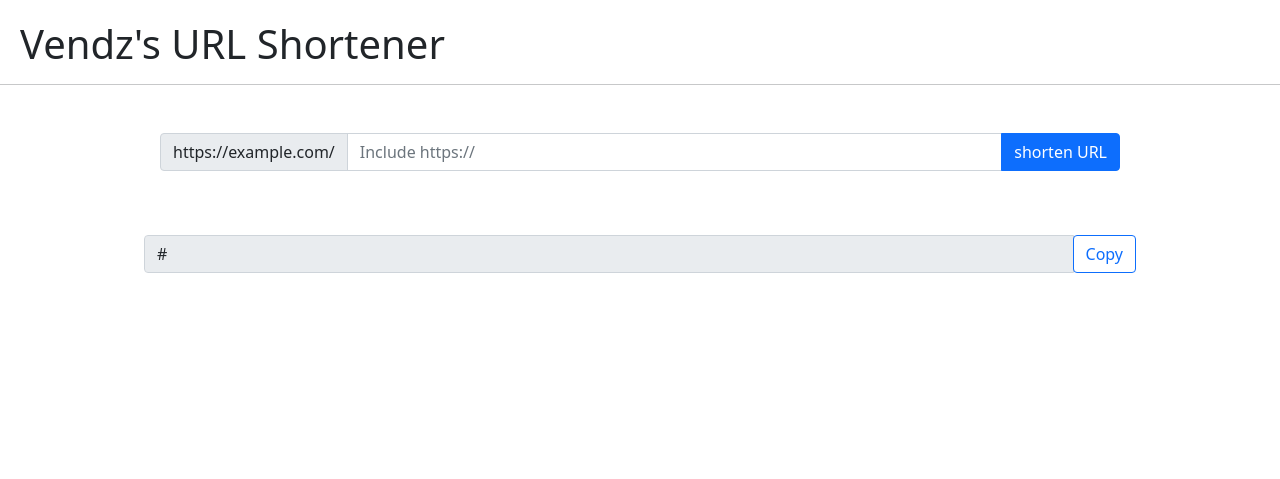
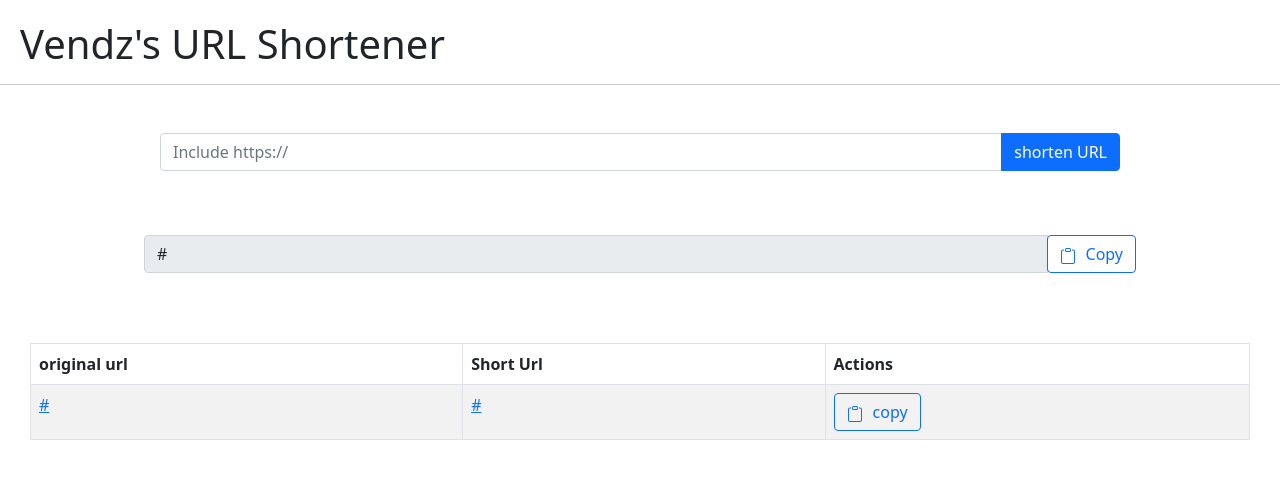
Before and after one commit to vendz/Flask-url-shortner, a Flask app: template shortener/templates/index.html in a window 1280 px wide. Shown: the top 479 px of the page. Run offline with Flask 2, Linux system fonts and the light colour scheme; the template is opened without the code that fills it: most values are stand-ins (such as "Sample title", 1, 10 or a date in 2020).

Commit message:
adding all url table

```diff
--- /dev/null
+++ b/requirements.txt
@@ -0,0 +1,3 @@
+Flask~=1.1.2
+Flask-WTF==0.14.3
+firebase-admin==4.5.3
--- a/shortener/templates/index.html
+++ b/shortener/templates/index.html
@@ -10,7 +10,6 @@ URL Shortener
         <input type="hidden" name="csrf_token" value="{{ csrf_token() }}">
         <div class="input-group">
             <div class="input-group mb-3">
-                <span class="input-group-text" id="basic-addon3">https://example.com/</span>
                 <input type="url" class="form-control" name="entered_url" id="url" placeholder="Include https://" required>
                 <button class="btn btn-primary" type="submit" id="short-btn">shorten URL</button>
             </div>
@@ -18,11 +17,52 @@ URL Shortener
         <div class="input-group">
             <input type="text" class="form-control" id="shorturl" name="shorturl" readonly value="{{ short_url }}">
             <span class="input-group-btn">
-                <button class="btn btn-outline-primary" type="button" id="copy-btn" onclick="myFunction()">Copy</button>
+                <button class="btn btn-outline-primary" type="button" id="copy-btn" onclick="myFunction()"><svg style="margin-right:10px" xmlns="http://www.w3.org/2000/svg" width="16" height="16" fill="currentColor" class="bi bi-clipboard" viewBox="0 0 16 16">
+                        <path d="M4 1.5H3a2 2 0 0 0-2 2V14a2 2 0 0 0 2 2h10a2 2 0 0 0 2-2V3.5a2 2 0 0 0-2-2h-1v1h1a1 1 0 0 1 1 1V14a1 1 0 0 1-1 1H3a1 1 0 0 1-1-1V3.5a1 1 0 0 1 1-1h1v-1z"/>
+                        <path d="M9.5 1a.5.5 0 0 1 .5.5v1a.5.5 0 0 1-.5.5h-3a.5.5 0 0 1-.5-.5v-1a.5.5 0 0 1 .5-.5h3zm-3-1A1.5 1.5 0 0 0 5 1.5v1A1.5 1.5 0 0 0 6.5 4h3A1.5 1.5 0 0 0 11 2.5v-1A1.5 1.5 0 0 0 9.5 0h-3z"/>
+                        </svg>Copy</button>
             </span>
         </div>
     </form>
 </section>
+<br>
+<div style="margin: 30px">
+<table class="table table-hover table-bordered table-striped" style="margin-right:100px">
+    <thead>
+        <tr>
+            <th>
+                original url
+            </th>
+            <th>
+                Short Url
+            </th>
+            <th>
+                Actions
+            </th>
+        </tr>
+    </thead>
+    <tbody>
+        {% for doc in docs %}
+            <tr>
+                <td>
+                    <a href="{{doc.to_dict()['long_url']}}" target="_blank">{{doc.to_dict()['long_url']}}</a>
+                </td>
+                <td>
+                    <a href="{{doc.to_dict()['short_url']}}" target="_blank">{{doc.to_dict()['short_url']}}</a>
+                </td>
+                <td>
+                    <div class="btn-group btn-group-justified hidden-xs">
+                    <button type="button" class="btn btn-outline-primary"><svg style="margin-right:10px" xmlns="http://www.w3.org/2000/svg" width="16" height="16" fill="currentColor" class="bi bi-clipboard" viewBox="0 0 16 16">
+                        <path d="M4 1.5H3a2 2 0 0 0-2 2V14a2 2 0 0 0 2 2h10a2 2 0 0 0 2-2V3.5a2 2 0 0 0-2-2h-1v1h1a1 1 0 0 1 1 1V14a1 1 0 0 1-1 1H3a1 1 0 0 1-1-1V3.5a1 1 0 0 1 1-1h1v-1z"/>
+                        <path d="M9.5 1a.5.5 0 0 1 .5.5v1a.5.5 0 0 1-.5.5h-3a.5.5 0 0 1-.5-.5v-1a.5.5 0 0 1 .5-.5h3zm-3-1A1.5 1.5 0 0 0 5 1.5v1A1.5 1.5 0 0 0 6.5 4h3A1.5 1.5 0 0 0 11 2.5v-1A1.5 1.5 0 0 0 9.5 0h-3z"/>
+                        </svg>copy</button>
+                    </div>
+                </td>
+            </tr>
+        {% endfor %}
+    </tbody>
+</table>
+</div>
 
 <script>
 function myFunction() {
```
Also changed, not shown: other parts of shortener/templates/index.html (+0 -42 lines), shortener/routes.py (+16 -27 lines).
